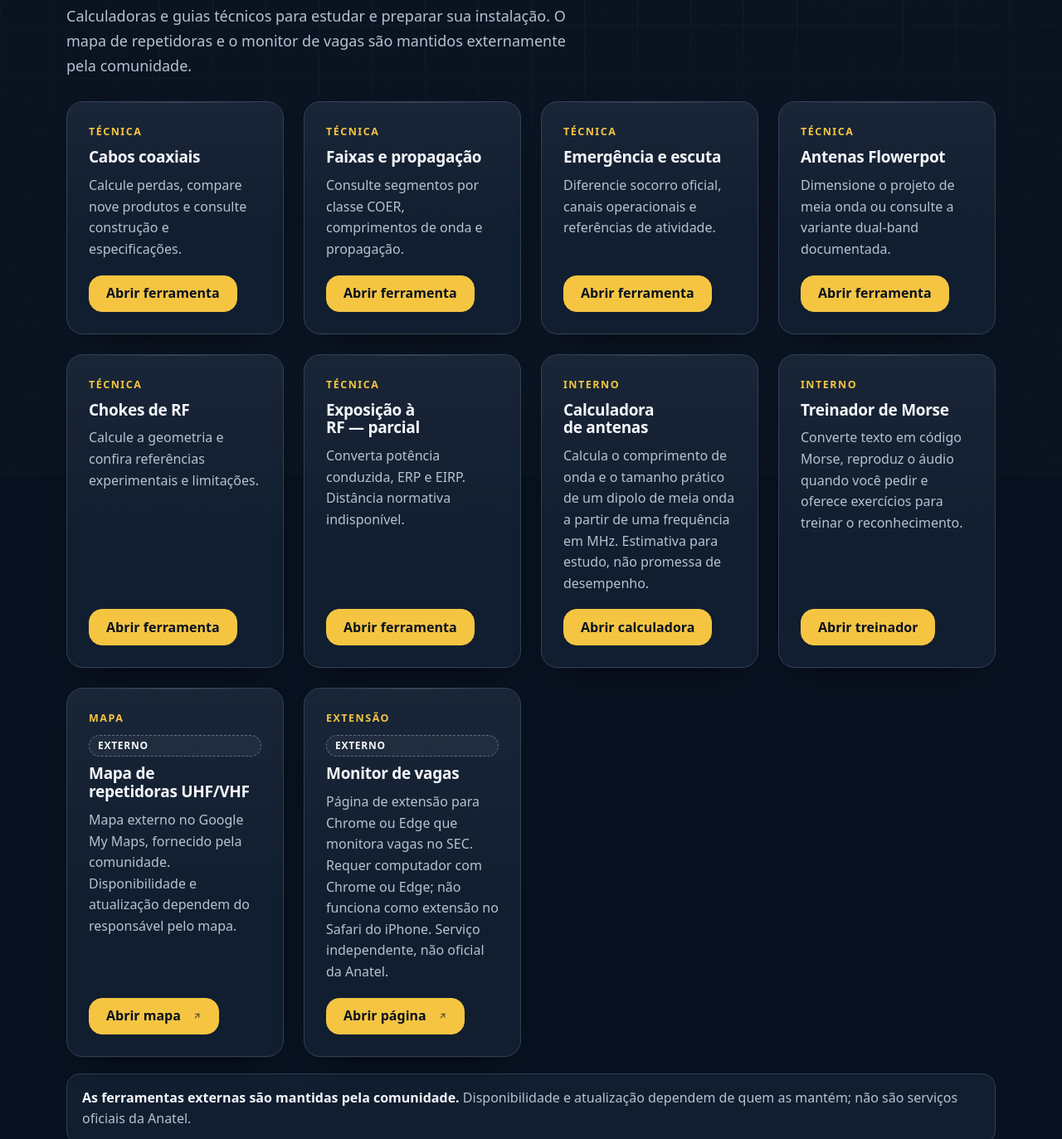
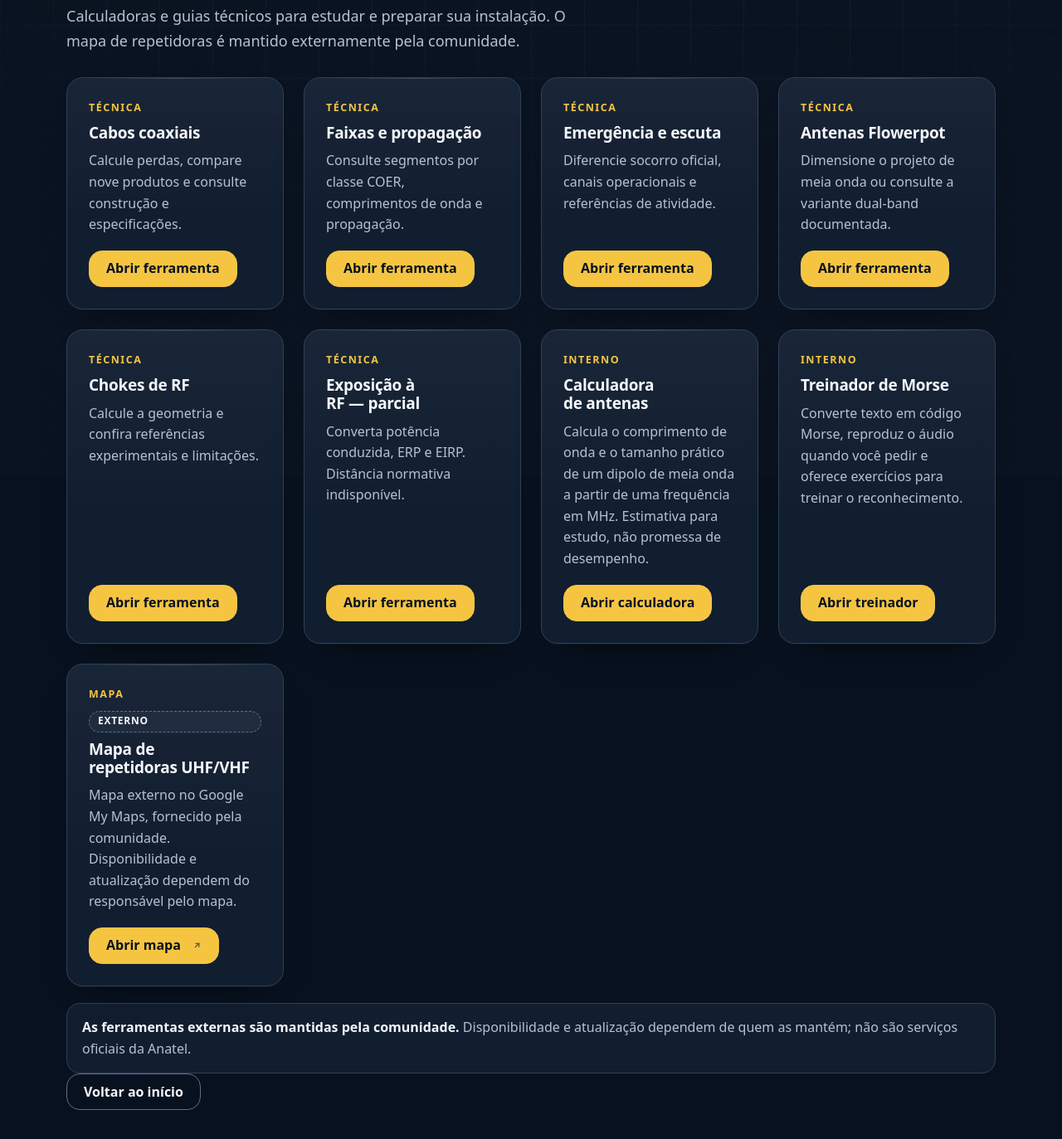
Before and after one commit to wendells01/radioamador-brasil, a website: page site/ferramentas.html in a window 1280 px wide. Shown: the part 226-1599 px from the top of the page at 83% size. Drawn offline with Linux system fonts and the light colour scheme.

Commit message:
fix: remove vacancy monitor links and promotion

```diff
--- a/site/ferramentas.html
+++ b/site/ferramentas.html
@@ -4,7 +4,7 @@
   <meta charset="utf-8">
   <meta name="viewport" content="width=device-width, initial-scale=1">
   <title>Ferramentas — Radioamador Brasil</title>
-  <meta name="description" content="Calculadora de antenas, treinador de Morse, mapa de repetidoras e monitor de vagas para radioamadorismo.">
+  <meta name="description" content="Calculadora de antenas, treinador de Morse e mapa de repetidoras para radioamadorismo.">
   <meta name="robots" content="noindex,nofollow">
   <meta name="theme-color" content="#08111F">
   <meta property="og:title" content="Radioamador Brasil">
@@ -68,7 +68,6 @@
 <li><a class="site-menu__link" href="/ferramentas/chokes.html">Chokes de RF</a></li>
 <li><a class="site-menu__link" href="/ferramentas/exposicao-rf.html">Exposição à RF — parcial</a></li>
               <li><a class="site-menu__link" href="https://www.google.com/maps/d/viewer?mid=1yG31U_scDgCD5HWzOhGgtzaDRhfrkNc" target="_blank" rel="noopener noreferrer">Mapa de repetidoras<span class="external-mark" aria-hidden="true"></span><span class="visually-hidden"> (abre em nova aba)</span></a></li>
-              <li><a class="site-menu__link" href="https://www.hamcontact.com.br/monitor-vagas-anatel-publico.html" target="_blank" rel="noopener noreferrer">Monitor de vagas<span class="external-mark" aria-hidden="true"></span><span class="visually-hidden"> (abre em nova aba)</span></a></li>
             </ul>
           </div>
 
@@ -118,7 +117,7 @@
       <div class="container">
         <p class="eyebrow">Ferramentas e recursos</p>
         <h1 class="section__title" id="ferramentas-titulo">Use agora ou abra onde já existe</h1>
-        <p class="section__lead">Calculadoras e guias técnicos para estudar e preparar sua instalação. O mapa de repetidoras e o monitor de vagas são mantidos externamente pela comunidade.</p>
+        <p class="section__lead">Calculadoras e guias técnicos para estudar e preparar sua instalação. O mapa de repetidoras é mantido externamente pela comunidade.</p>
         <div class="card-grid card-grid--quad">
 <article class="card"><p class="card__kicker">Técnica</p><h3 class="card__title">Cabos coaxiais</h3><p class="card__text">Calcule perdas, compare nove produtos e consulte construção e especificações.</p><div class="card__actions"><a class="btn btn--accent" href="/ferramentas/coaxiais.html">Abrir ferramenta</a></div></article>
 <article class="card"><p class="card__kicker">Técnica</p><h3 class="card__title">Faixas e propagação</h3><p class="card__text">Consulte segmentos por classe COER, comprimentos de onda e propagação.</p><div class="card__actions"><a class="btn btn--accent" href="/ferramentas/faixas.html">Abrir ferramenta</a></div></article>
@@ -151,15 +150,6 @@
               <a class="btn btn--accent" href="https://www.google.com/maps/d/viewer?mid=1yG31U_scDgCD5HWzOhGgtzaDRhfrkNc" target="_blank" rel="noopener noreferrer">Abrir mapa<span class="external-mark" aria-hidden="true"></span><span class="visually-hidden"> (abre em nova aba)</span></a>
             </div>
           </article>
-          <article class="card">
-            <p class="card__kicker">Extensão</p>
-            <span class="badge badge--external">Externo</span>
-            <h3 class="card__title">Monitor de vagas</h3>
-            <p class="card__text">Página de extensão para Chrome ou Edge que monitora vagas no SEC. Requer computador com Chrome ou Edge; não funciona como extensão no Safari do iPhone. Serviço independente, não oficial da Anatel.</p>
-            <div class="card__actions">
-              <a class="btn btn--accent" href="https://www.hamcontact.com.br/monitor-vagas-anatel-publico.html" target="_blank" rel="noopener noreferrer">Abrir página<span class="external-mark" aria-hidden="true"></span><span class="visually-hidden"> (abre em nova aba)</span></a>
-            </div>
-          </article>
         </div>
         <p class="note"><strong>As ferramentas externas são mantidas pela comunidade.</strong> Disponibilidade e atualização dependem de quem as mantém; não são serviços oficiais da Anatel.</p>
         <p><a class="btn btn--ghost" href="/">Voltar ao início</a></p>
```
Also changed, not shown: docs/SOURCES.md (+0 -1 lines), site/ferramentas/antenas.html (+0 -1 lines), site/ferramentas/chokes.html (+0 -1 lines), site/ferramentas/coaxiais.html (+0 -1 lines), site/ferramentas/emergencias.html (+0 -1 lines), site/ferramentas/exposicao-rf.html (+0 -1 lines), site/ferramentas/faixas.html (+0 -1 lines), site/ferramentas/flowerpot.html (+0 -1 lines), site/ferramentas/morse.html (+0 -1 lines), site/index.html (+0 -1 lines), site/links.html (+2 -13 lines), site/referencia.html (+0 -1 lines), site/simulados.html (+0 -1 lines).
